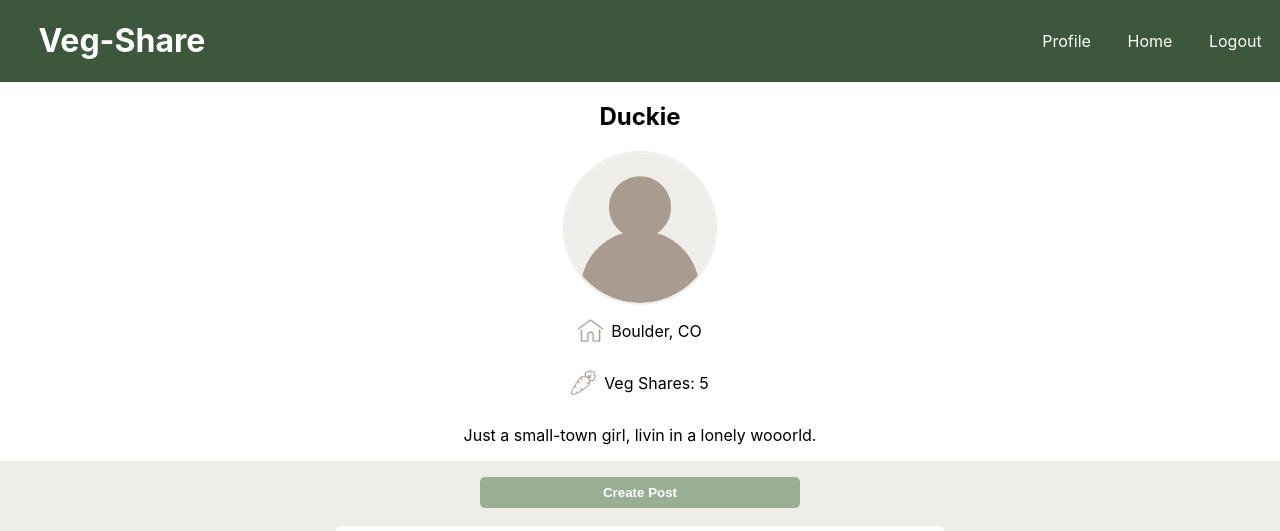
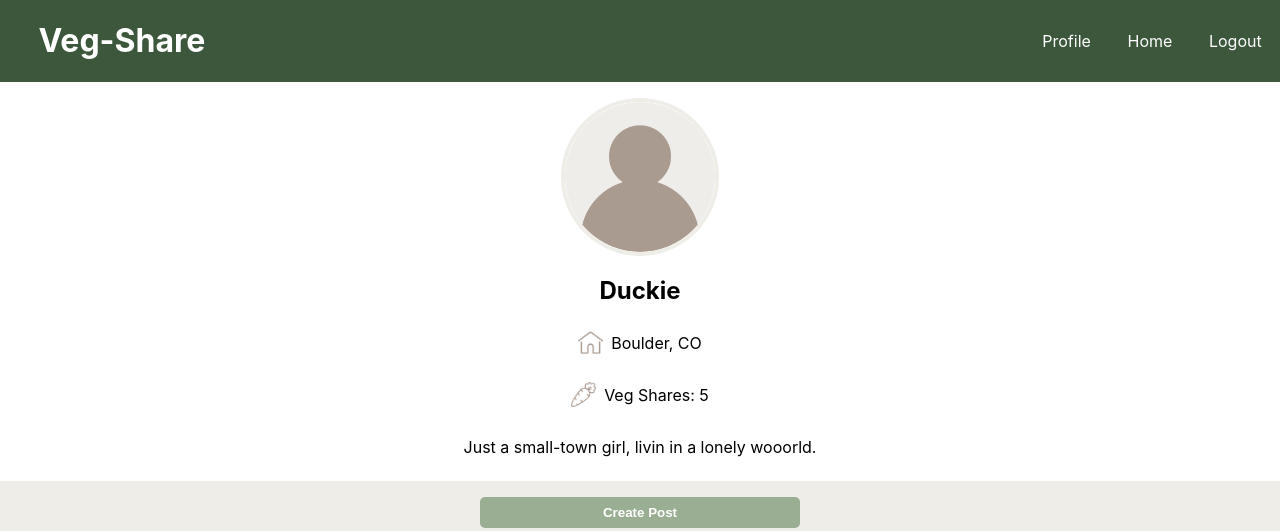
Before and after one commit to veg-share/frontend-ui, a React (Create React App) app: page /profile in a window 1280 px wide. Shown: the top 531 px of the page. Built offline with nearby package versions, Linux system fonts and the light colour scheme.

Commit message:
Move user name below profile picture

```diff
--- a/src/components/UserDetails/UserDetails.css
+++ b/src/components/UserDetails/UserDetails.css
@@ -15,7 +15,7 @@
 .profile-pic {
   width: 150px;
   height: 150px;
-  border: 2px solid #EFEDE8;
+  border: 4px solid #EFEDE8;
   border-radius: 100%
 }
 
@@ -23,8 +23,15 @@
   display: flex;
   flex-direction: column;
   align-items: center;
+  padding-top: 1rem;
+  padding-bottom: 0.5rem;
 }
 
 .user-details {
   text-align: center;
 }
+
+.user-name {
+  text-align: center;
+  margin-bottom: 0.75rem;
+}
--- a/src/components/UserDetails/UserDetails.js
+++ b/src/components/UserDetails/UserDetails.js
@@ -8,6 +8,7 @@ const UserDetails = ({user}) => {
   return (
     <div className='user-container'>
       <img src={profilePic} alt='profile-picture' className='profile-pic'/>
+      <h2 className='user-name'>{user.name}</h2>
       <div className='user-details'>
         <div className='location-container'>
           <img src={homeIcon} alt='house' className='home-img'/>
--- a/src/views/ProfileView/ProfileView.css
+++ b/src/views/ProfileView/ProfileView.css
@@ -13,7 +13,3 @@
   border-radius: 5px;
   margin-bottom: 0.25rem;
 }
-
-.user-name {
-  text-align: center;
-}
--- a/src/views/ProfileView/ProfileView.js
+++ b/src/views/ProfileView/ProfileView.js
@@ -14,7 +14,6 @@ const ProfileView = () => {
 
   return (
     <div className='profile-page'>
-      <h2 className='user-name'>{currentUser.name}</h2>
       <UserDetails user={currentUser}/>
       <div className='feed-container'>
         <UserInteractions />
```
